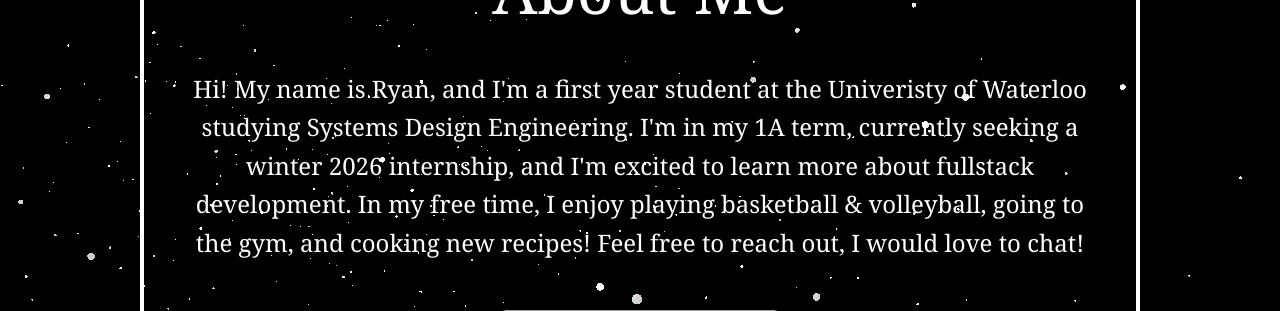
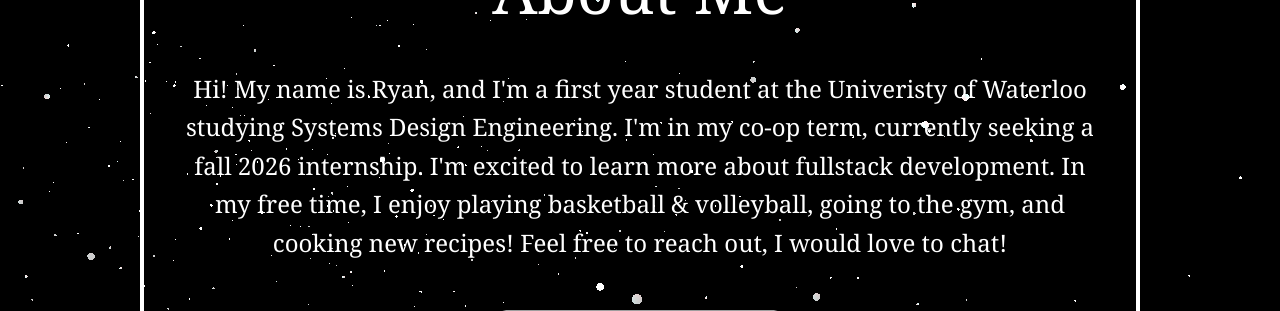
Before and after one commit to ryanli0070/Personal-Website, a React (Vite) app: page /#/about in a window 1280 px wide. Shown: the part 146-457 px from the top of the page. Built offline with nearby package versions, Linux system fonts and the light colour scheme; grey boxes are pictures that could not be loaded.

Commit message:
Update Bio

```diff
--- a/src/about/about.jsx
+++ b/src/about/about.jsx
@@ -12,7 +12,7 @@ function about() {
       <h1>About Me</h1>
         <div className = "content" >
           <p>Hi! My name is Ryan, and I'm a first year student at the Univeristy of Waterloo studying Systems Design Engineering.
-          I'm in my 1A term, currently seeking a winter 2026 internship, and I'm excited to learn more about fullstack development.
+          I'm in my co-op term, currently seeking a fall 2026 internship. I'm excited to learn more about fullstack development.
           In my free time, I enjoy playing basketball & volleyball, going to the gym, and cooking new recipes! Feel free to reach out, I would love to chat!</p>
           <img src={aboutpic} alt="Picture of Ryan" className="picture" />
         </div>
```
